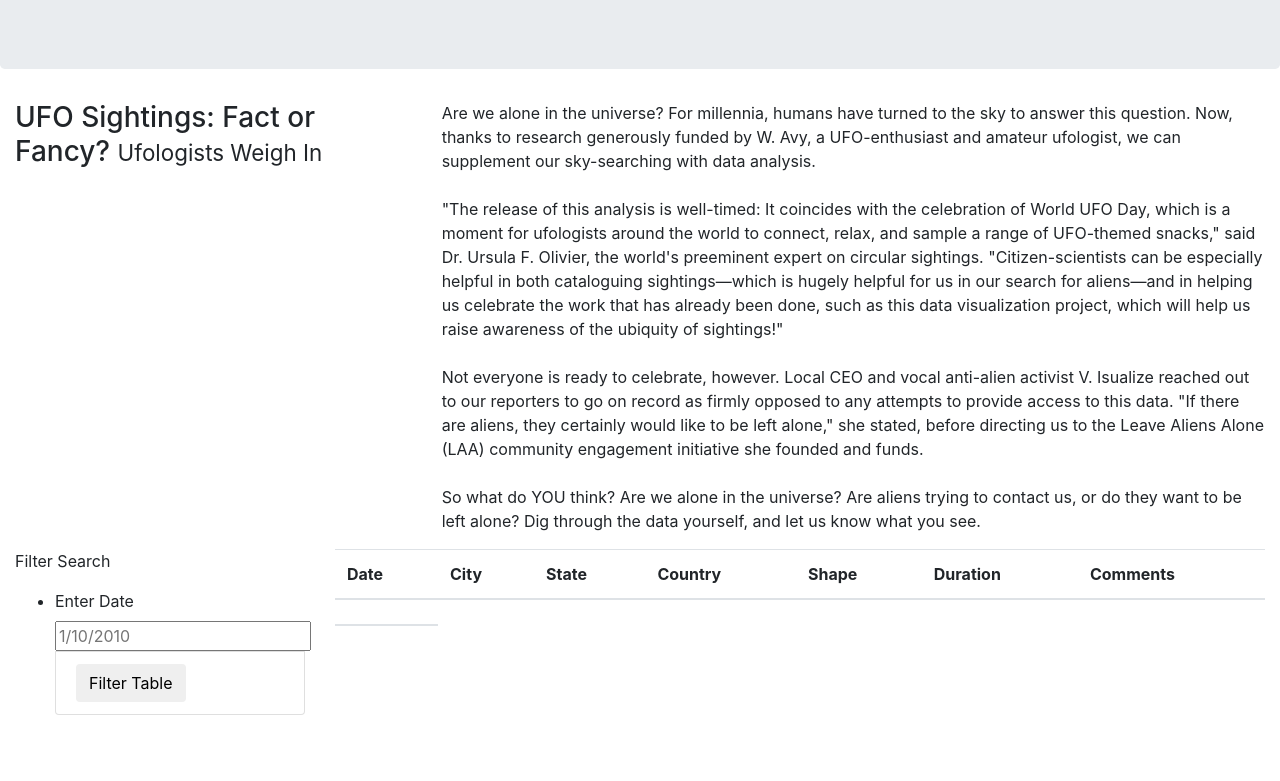
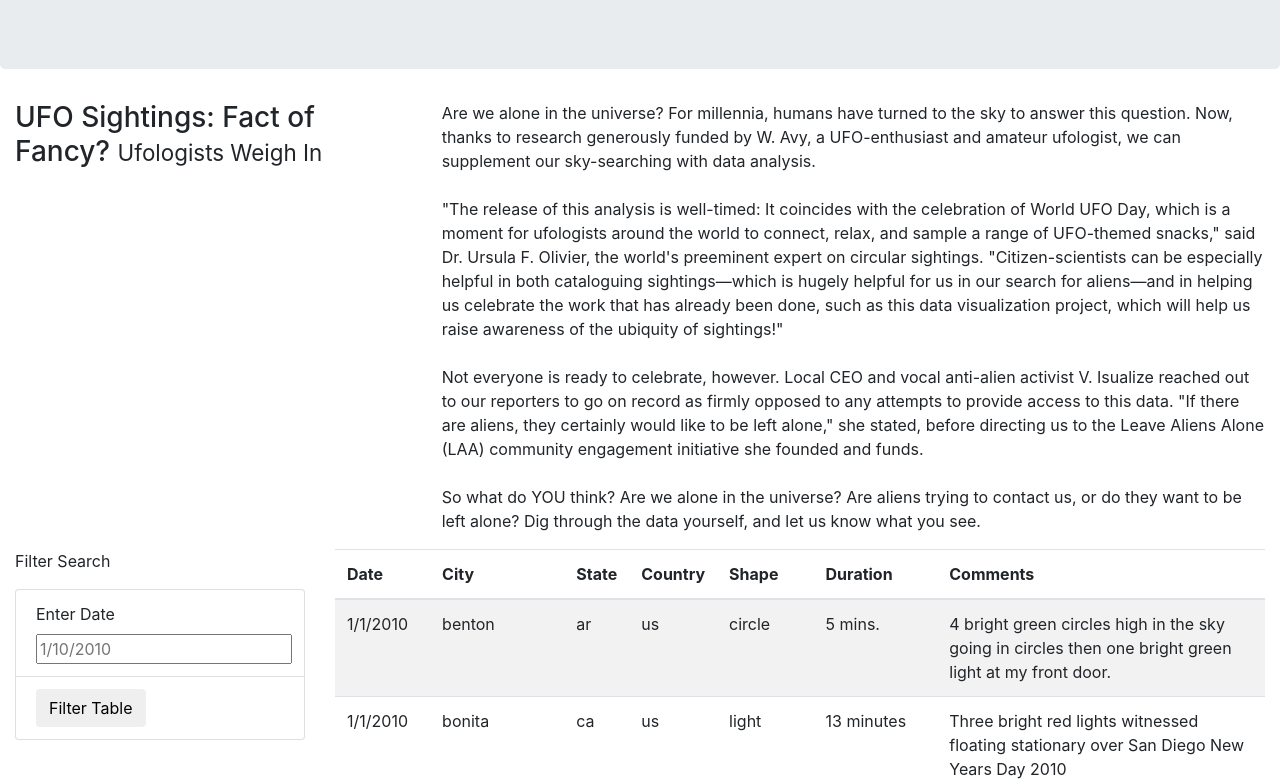
Before and after one commit to ajkriegz/UFOs, a plain HTML site: page index.html in a window 1280 px wide. Shown: the part 171-952 px from the top of the page. Before the commit the page ends 902 px from the top, so only its background shows below. Drawn offline with nearby package versions, Linux system fonts and the light colour scheme.

Commit message:
updating code to be stable and work as intended

```diff
--- a/index.html
+++ b/index.html
@@ -25,11 +25,12 @@
     <div class="container-fluid">
         <div class="row">
           <div class="col-md-4">
-                <h3>UFO Sightings: Fact or Fancy? <small>Ufologists Weigh In</small></h3>
+            <h3>UFO Sightings: Fact of Fancy? <small>Ufologists Weigh In</small></h3>
           </div>
           <div class="col-md-8">
             <p>
               Are we alone in the universe? For millennia, humans have turned to the sky to answer this question. Now, thanks to research generously funded by W. Avy, a UFO-enthusiast and amateur ufologist, we can supplement our sky-searching with data analysis.<br><br>"The release of this analysis is well-timed: It coincides with the celebration of World UFO Day, which is a moment for ufologists around the world to connect, relax, and sample a range of UFO-themed snacks," said Dr. Ursula F. Olivier, the world's preeminent expert on circular sightings. "Citizen-scientists can be especially helpful in both cataloguing sightings—which is hugely helpful for us in our search for aliens—and in helping us celebrate the work that has already been done, such as this data visualization project, which will help us raise awareness of the ubiquity of sightings!"<br><br>Not everyone is ready to celebrate, however. Local CEO and vocal anti-alien activist V. Isualize reached out to our reporters to go on record as firmly opposed to any attempts to provide access to this data. "If there are aliens, they certainly would like to be left alone," she stated, before directing us to the Leave Aliens Alone (LAA) community engagement initiative she founded and funds.<br><br>So what do YOU think? Are we alone in the universe? Are aliens trying to contact us, or do they want to be left alone? Dig through the data yourself, and let us know what you see.
+
 
             </p>
           </div>
@@ -40,8 +41,8 @@
             <div class="col-md-3">
                 <form>
                     <p>Filter Search</p>
-                    <ul class="list group">
-                        <li class="list-group=item">
+                        <ul class="list-group">
+                            <li class="list-group-item">
                                 <label for="date">Enter Date</label>
                                 <input type="text" placeholder="1/10/2010" id="datetime" />
                             </li>
@@ -54,6 +55,7 @@
             <div class="col-md-9">
                 <table class="table table-striped">
                     <thead>
+                        <tr>
                             <th>Date</th>
                             <th>City</th>
                             <th>State</th>
@@ -61,13 +63,15 @@
                             <th>Shape</th>
                             <th>Duration</th>
                             <th>Comments</th>
-                        <tr>
-                            <th></th>
                         </tr>
                     </thead>
+                    <tbody></tbody>
                 </table>
             </div>
         </div>
     </div>
+    <script src="https://cdnjs.cloudflare.com/ajax/libs/d3/4.11.0/d3.js"></script>
+    <script src="static/js/data.js"></script>
+    <script src="static/js/app.js"></script>
 </body>
 </html>
--- a/static/js/app.js
+++ b/static/js/app.js
@@ -1,28 +1,26 @@
-// import the data from data.js
+// from data.js
 const tableData = data;
 
-// reference the HTML table using d3
+// get table references
 var tbody = d3.select("tbody");
 
-// build self-contained code for filling a table
 function buildTable(data) {
   // First, clear out any existing data
-    tbody.hmtl("");
+  tbody.html("");
 
   // Next, loop through each object in the data
   // and append a row and cells for each value in the row
   data.forEach((dataRow) => {
     // Append a row to the table body
     let row = tbody.append("tr");
+
     // Loop through each field in the dataRow and add
     // each value as a table cell (td)
     Object.values(dataRow).forEach((val) => {
       let cell = row.append("td");
       cell.text(val);
-            }
-        );
     });
-
+  });
 }
 
 function handleClick() {
```
Lines whose indentation alone changed are shown as unchanged.
